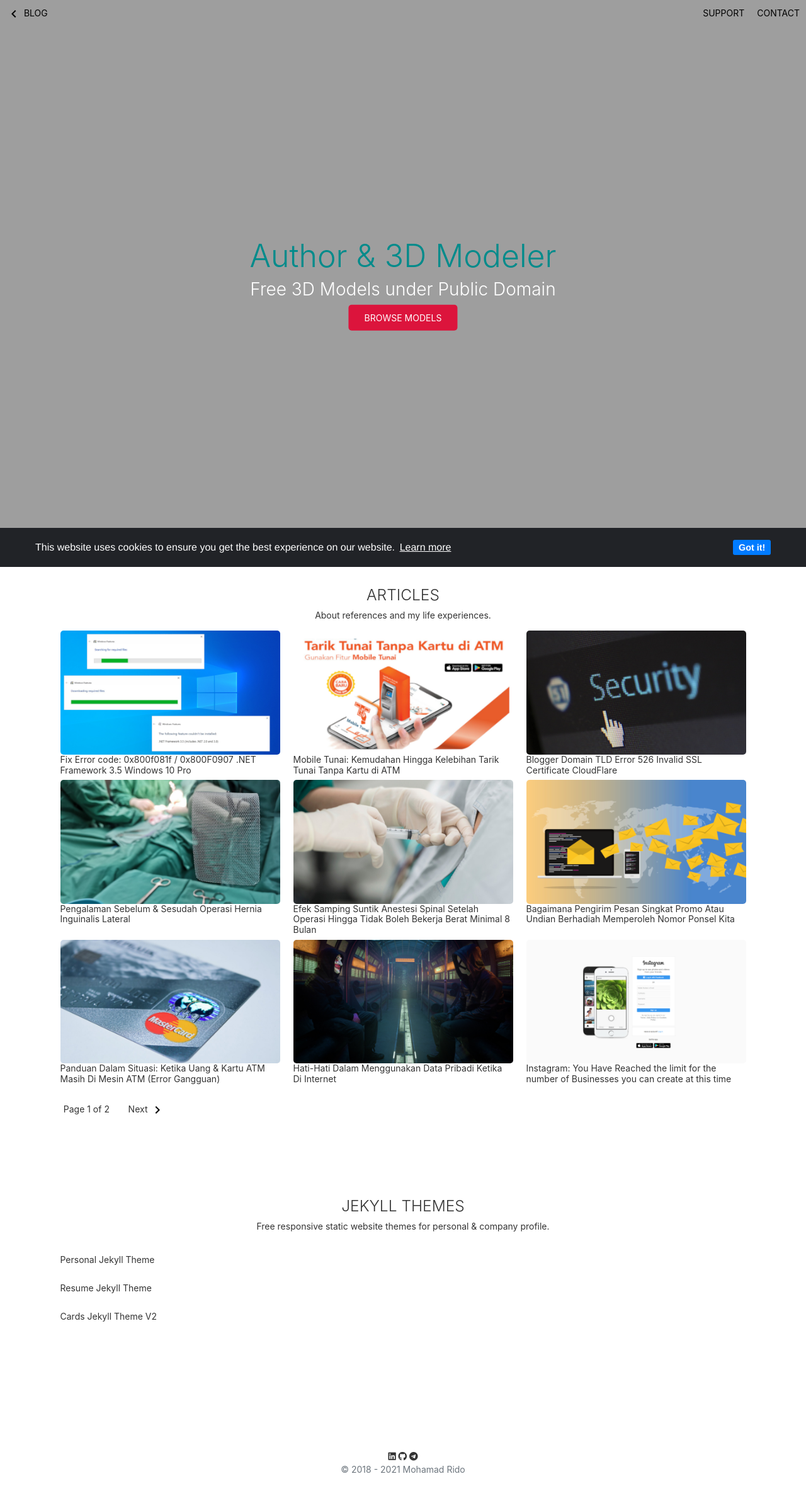
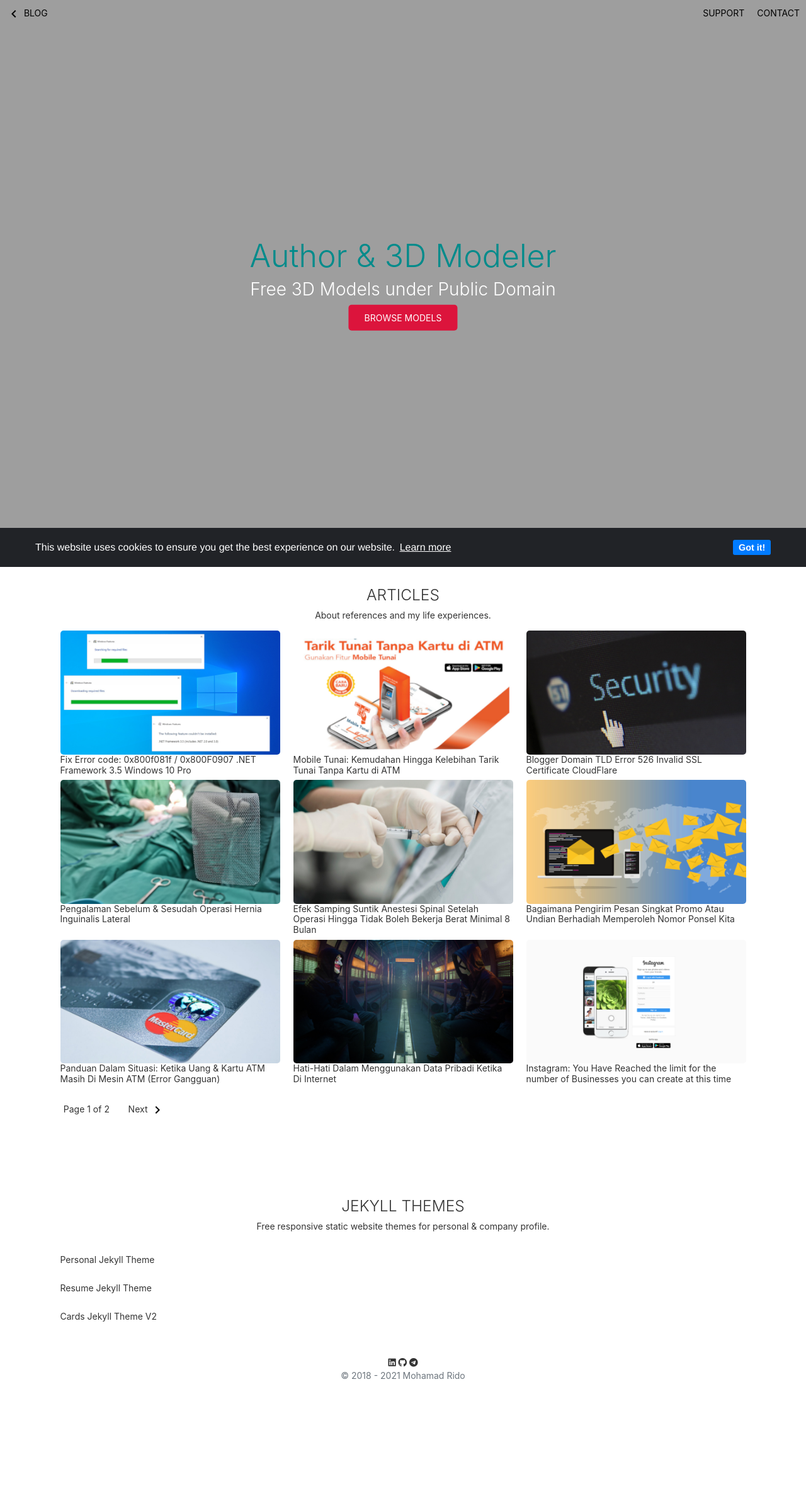
Before and after one commit to mohamadrido/blog, a Jekyll site: the page built from index.html, in a window 1280 px wide. Shown: the whole page at 63% size. Built offline with Jekyll 4.4.1, drawn with Linux system fonts in a browser that asks for light colours; nearby versions of some CDN libraries; the list of posts is cut into pages by our own code; after the commit the page ends 2210 px from its top, so only the background shows below that.

Commit message:
Update index.html

```diff
--- a/index.html
+++ b/index.html
@@ -98,7 +98,6 @@ h1, h2, h3, h4, h5, h6, .h1, .h2, .h3, .h4, .h5, .h6 {
 </script>
 </div>
 <br/>
-<div style='width: 100%; height: 400px;'>
 <div class="container">
 <h3 style="text-align: center;">JEKYLL THEMES</h3>
 <p style="text-align: center; font-size: 14px;">Free responsive static website themes for personal & company profile.</p>
@@ -131,4 +130,3 @@ h1, h2, h3, h4, h5, h6, .h1, .h2, .h3, .h4, .h5, .h6 {
   </div>
 
 </div>
-</div>
```
